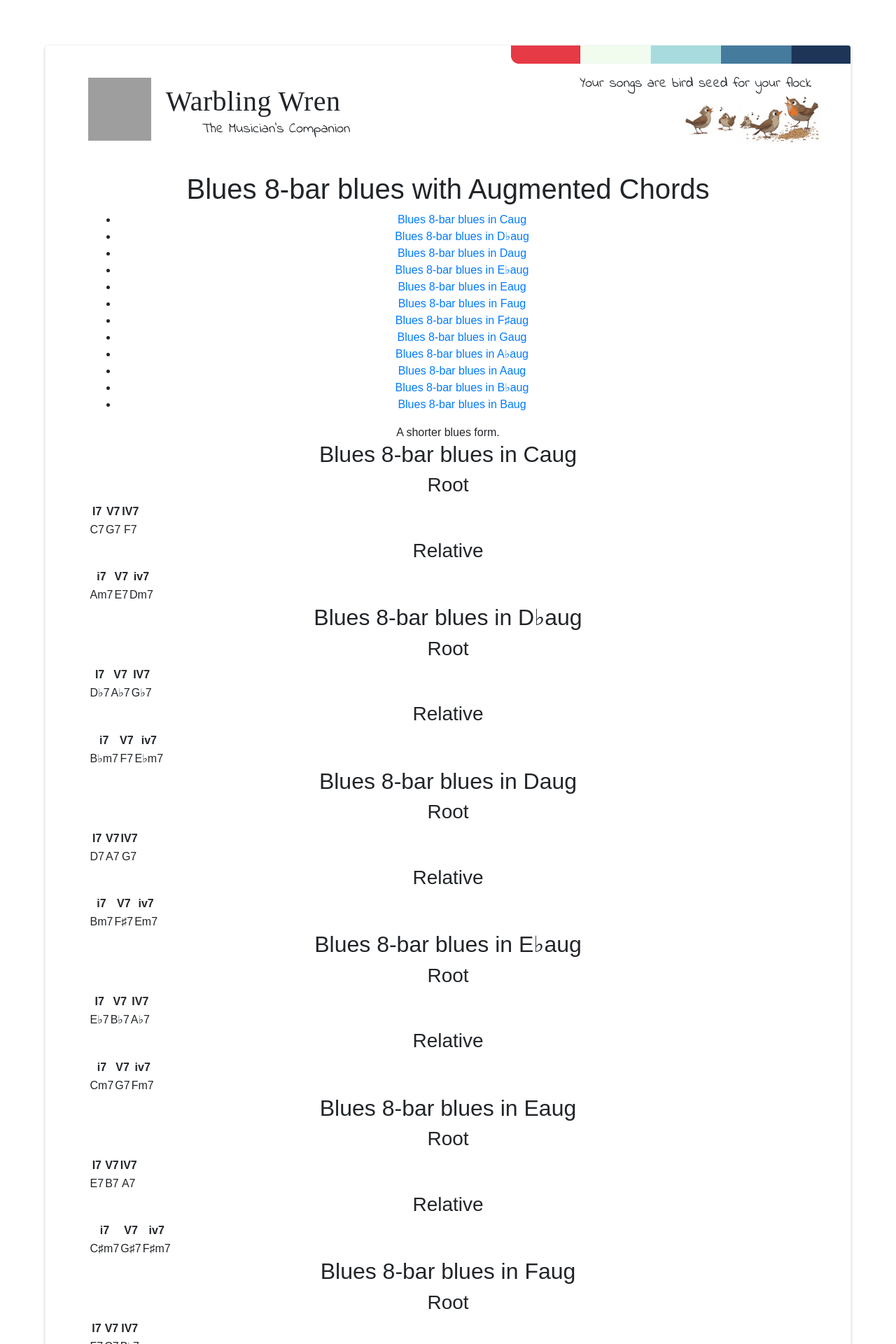
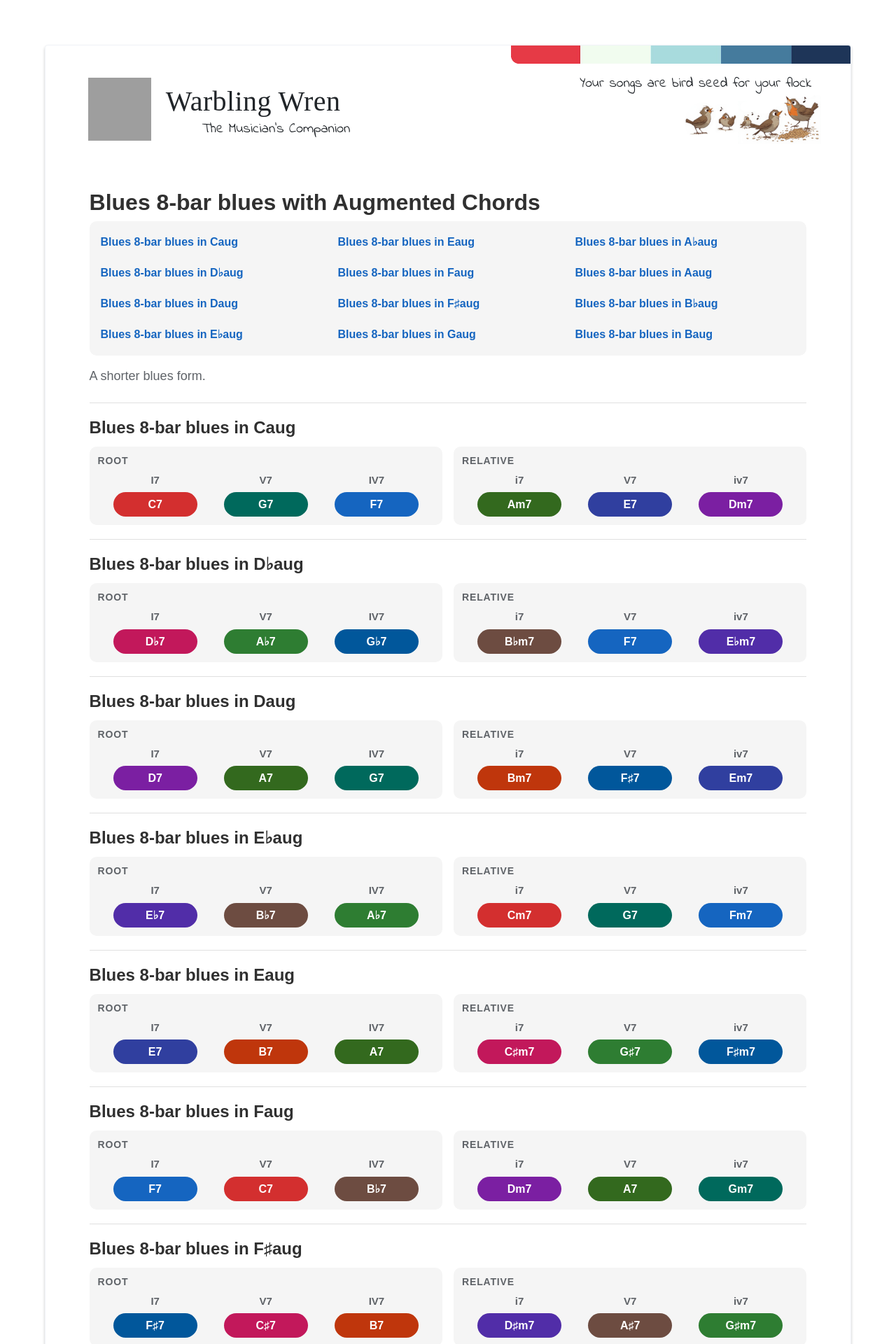
Before and after one commit to warblingwren/warblingwren.github.io, a Jekyll site: the page built from chords/augmented/augmented-blues-8-bar.html, in a window 1280 px wide. Shown: the top 1920 px of the page at 70% size. Built offline with Jekyll 4.4.1, drawn with Linux system fonts in a browser that asks for light colours; some web fonts are replaced; grey boxes are pictures that could not be loaded.

Commit message:
update:style reference

```diff
--- a/_includes/html_head.html
+++ b/_includes/html_head.html
@@ -52,12 +52,12 @@
     <link href="https://fonts.googleapis.com/css2?family=Cedarville+Cursive&family=Indie+Flower&display=swap" rel="stylesheet">
 
     <link rel="stylesheet" href="{{ page.style_css }}">
-    <link rel="stylesheet" href="www/css/reference.css">
-    <link rel="stylesheet" href="www/css/piano.css">
-    <link rel="stylesheet" href="www/css/piano-chords.css">
-    <link rel="stylesheet" href="www/css/circle-o-5ths.css">
-    <link rel="stylesheet" href="www/css/guitar.css">
-    <link rel="stylesheet" href="www/css/guitar-chords.css">
+    <link rel="stylesheet" href="/www/css/reference.css">
+    <link rel="stylesheet" href="/www/css/piano.css">
+    <link rel="stylesheet" href="/www/css/piano-chords.css">
+    <link rel="stylesheet" href="/www/css/circle-o-5ths.css">
+    <link rel="stylesheet" href="/www/css/guitar.css">
+    <link rel="stylesheet" href="/www/css/guitar-chords.css">
 
     <title>{{ page.title }}</title>
 
--- a/_layouts/reference_template.html
+++ b/_layouts/reference_template.html
@@ -3,7 +3,7 @@ layout: reference
 title: Warbling Wren - The Musician's Companion - Learn Piano & Guitar Interactively - {{ ReferenceTitle }}
 tags: [
 	Warbling Wren,
-	{{ ReferenceChordType }}
+	{{ ReferenceChordType }},
 	{{ ReferenceChordList }},
 	{{ ReferenceProgressionGenre }}
 ]
@@ -14,7 +14,7 @@ tags: [
         <div class="container main">
             <div class="row">
                 <div class="col-md-12 h-100">
-					{{ ReferenceChordName }}
+					{{ ReferenceContent }}
 				</div>
 			</div>
 		</div>
```
